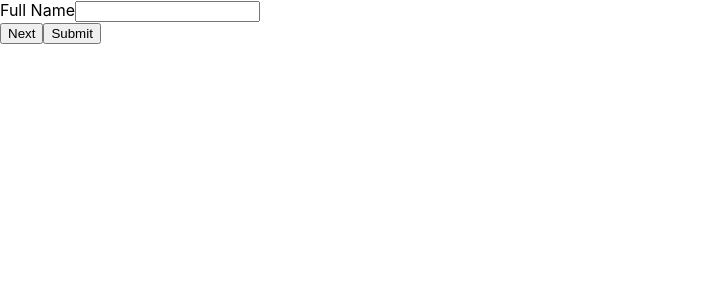
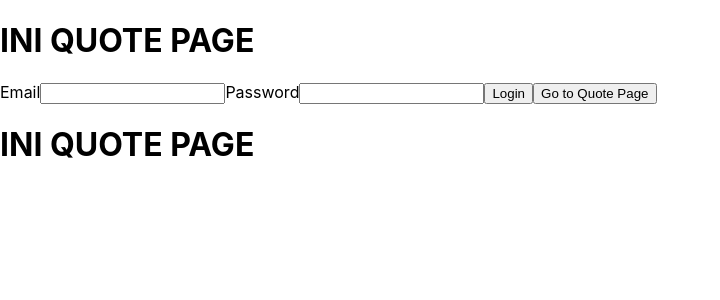
Before and after one commit to RevoU-FSSE-4/Module-4-frisqia, a React (Create React App) app in the folder new-app/: page /quotes in a window 1280 px wide. Shown: the top 300 px of the page, without its empty margins (0-720 px from the left). Built offline with nearby package versions, Linux system fonts and the light colour scheme.

Commit message:
commit 1

```diff
--- a/new-app/package.json
+++ b/new-app/package.json
@@ -13,6 +13,7 @@
     "formik-material-ui": "^4.0.0-alpha.2",
     "react": "^18.2.0",
     "react-dom": "^18.2.0",
+    "react-router-dom": "^6.23.0",
     "react-scripts": "^3.0.1",
     "typescript": "^4.9.5",
     "web-vitals": "^2.1.4",
--- a/new-app/src/App.tsx
+++ b/new-app/src/App.tsx
@@ -1,11 +1,19 @@
 import React from "react";
 import RegistrationForm from "./RegistrationForm";
+import { Route, Routes } from "react-router-dom";
+import QuotePage from "./QuotePage";
+import LoginPage from "./LoginPage";
 
 const App = () => {
   return (
     <div className="App">
       <header className="App-header">
-        <RegistrationForm />
+        <Routes>
+          <Route path="/login" Component={LoginPage} />
+          <Route path="/quotes" Component={QuotePage} />
+        </Routes>
+        <LoginPage />
+        <QuotePage />
       </header>
     </div>
   );
--- /dev/null
+++ b/new-app/src/LoginPage.tsx
@@ -0,0 +1,63 @@
+import { useState } from "react";
+import { Navigate, useNavigate } from "react-router-dom";
+
+interface LoginPageForm {
+  password: string;
+  email: string;
+}
+
+function LoginPage() {
+  const [credential, setCredential] = useState<LoginPageForm>({
+    password: "",
+    email: "",
+  });
+  const navigate = useNavigate();
+  function handleChange(key: string, value: string) {
+    setCredential((oldCredential) => ({ ...oldCredential, [key]: value }));
+  }
+  function ChangePage(target: string) {
+    navigate(target);
+  }
+  async function handleRegister(terget: string) {
+    try {
+      const body = {
+        email: credential.email,
+        password: credential.password,
+      };
+      const options = {
+        method: "POST",
+        headers: {
+          "Content-Type": "application/json",
+        },
+        body: JSON.stringify(body),
+      };
+      const response = await fetch(
+        "https://documenter.getpostman.com/view/15804286/2sA3Bn6CSh",
+        options
+      );
+      const data = await response.json();
+      console.log(data);
+    } catch (eror) {}
+  }
+  return (
+    <>
+      <label htmlFor="email">Email</label>
+      <input
+        type="text"
+        id="email"
+        value={credential.email}
+        onChange={(e) => handleChange("email", e.target.value)}
+      />
+      <label htmlFor="password">Password</label>
+      <input
+        type="password"
+        id="password"
+        value={credential.password}
+        onChange={(e) => handleChange("password", e.target.value)}
+      />
+      <button>Login</button>
+      <button>Go to Quote Page</button>
+    </>
+  );
+}
+export default LoginPage;
--- /dev/null
+++ b/new-app/src/QuotePage.tsx
@@ -0,0 +1,16 @@
+import { useState } from "react";
+interface QuoteRandom {
+  text: string;
+  author: string;
+}
+const URL = "https://library-crud-sample.vercel.app/api/user/login";
+
+function QuotePage() {
+  const [quote, setQuote] = useState<QuoteRandom>({ text: "", author: "" });
+  return (
+    <>
+      <h1>INI QUOTE PAGE</h1>
+    </>
+  );
+}
+export default QuotePage;
--- a/new-app/src/index.tsx
+++ b/new-app/src/index.tsx
@@ -1,15 +1,18 @@
-import React from 'react';
-import ReactDOM from 'react-dom/client';
-import './index.css';
-import App from './App';
-import reportWebVitals from './reportWebVitals';
+import React from "react";
+import ReactDOM from "react-dom/client";
+import "./index.css";
+import App from "./App";
+import reportWebVitals from "./reportWebVitals";
+import { BrowserRouter } from "react-router-dom";
 
 const root = ReactDOM.createRoot(
-  document.getElementById('root') as HTMLElement
+  document.getElementById("root") as HTMLElement
 );
 root.render(
   <React.StrictMode>
-    <App />
+    <BrowserRouter>
+      <App />
+    </BrowserRouter>
   </React.StrictMode>
 );
 
--- a/new-app/tsconfig.json
+++ b/new-app/tsconfig.json
@@ -18,7 +18,7 @@
     "resolveJsonModule": true,
     "isolatedModules": true,
     "noEmit": true,
-    "jsx": "react-jsx"
+    "jsx": "preserve"
   },
   "include": [
     "src"
```
Also changed, not shown: 1 other file (tests, documents, lock files or other folders).
